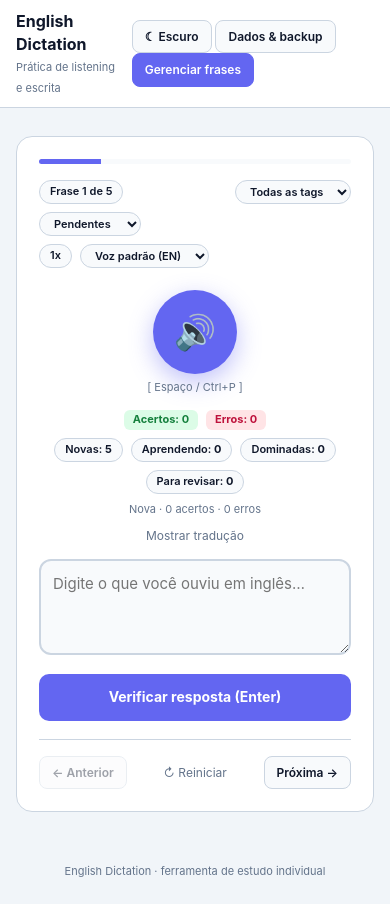
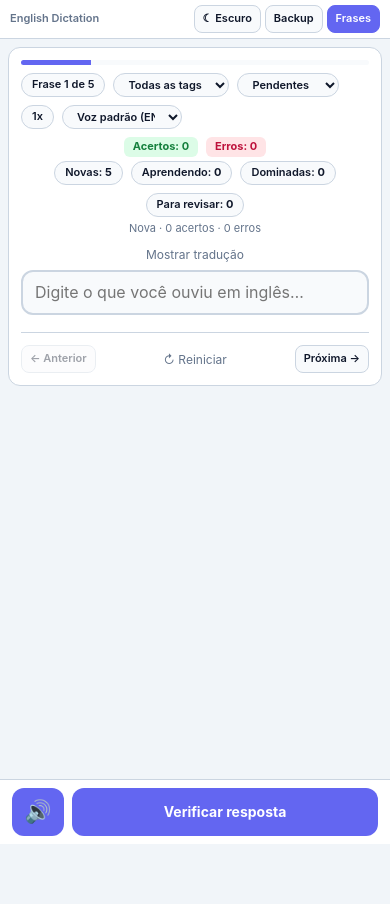
Before and after one commit to JCaetanoCode/English-Dictation, a plain HTML site: page index.html in a window 390 px wide. After the commit the page ends 844 px from the top, so only its background shows below. Drawn offline with Linux system fonts and the light colour scheme.

```diff
--- a/index.html
+++ b/index.html
@@ -2,7 +2,7 @@
 <html lang="pt-BR">
 <head>
 <meta charset="utf-8">
-<meta name="viewport" content="width=device-width, initial-scale=1, viewport-fit=cover">
+<meta name="viewport" content="width=device-width, initial-scale=1, viewport-fit=cover, interactive-widget=resizes-content">
 <title>English Dictation</title>
 <style>
 :root{--bg:#0f172a;--hd:#1e293b;--card:#1e293b;--bd:#334155;--tx:#e2e8f0;--mut:#94a3b8;--pri:#6366f1;--ok:#4ade80;--okbg:#06281a;--er:#fb7185;--erbg:#3b0f1c;--in:#0f172a;color-scheme:dark}
@@ -67,12 +67,39 @@ input[type=text],.f{background:var(--in);border:1px solid var(--bd);border-radiu
 .toast{position:fixed;left:50%;bottom:calc(20px + env(safe-area-inset-bottom,0px));transform:translateX(-50%);background:var(--pri);color:#fff;border-radius:8px;padding:9px 16px;font-weight:600;opacity:0;pointer-events:none;transition:opacity .2s;z-index:99}
 .toast.show{opacity:1}
 footer{text-align:center;color:var(--mut);font-size:11px;padding:24px 0 calc(24px + env(safe-area-inset-bottom,0px))}
+.dock,.m{display:none}
+.dock[hidden]{display:none!important}
+.dock{position:fixed;left:0;right:0;bottom:0;z-index:20;gap:8px;padding:8px 12px calc(8px + env(safe-area-inset-bottom,0px));background:var(--card);border-top:1px solid var(--bd)}
+.spkb{flex:0 0 52px;height:48px;border:0;border-radius:12px;background:var(--pri);color:#fff;font-size:22px}
+.spkb.on{animation:pulse .8s infinite alternate}
+.chkb{flex:1;height:48px;border:0;border-radius:12px;background:var(--pri);color:#fff;font-weight:700}
+.chkb:disabled{background:var(--bd);color:var(--mut);cursor:not-allowed}
+@media (max-width:600px){
+  header{padding:5px 10px}
+  .hd{gap:6px}
+  .brand small,.d{display:none}
+  .m{display:inline}
+  .brand b{font-size:11px;color:var(--mut);font-weight:600}
+  .btn{padding:5px 8px;font-size:11px}
+  main{margin:8px auto 0;padding:0 8px calc(76px + env(safe-area-inset-bottom,0px))}
+  .card{padding:12px;border-radius:12px}
+  .bar{margin-bottom:8px}
+  .sel{max-width:120px}
+  .spk,.chk,#kb,footer{display:none}
+  .dock{display:flex}
+  .stats{margin:8px 0 4px}
+  .hint{margin-bottom:6px}
+  textarea{min-height:44px;resize:none;overflow:hidden;font-size:16px;padding:9px 12px}
+  .res{margin-top:10px;padding:10px}
+  .nav{margin-top:12px;padding-top:12px}
+  .toast{bottom:calc(76px + env(safe-area-inset-bottom,0px))}
+}
 </style>
 </head>
 <body>
 <header><div class="hd">
   <div class="brand"><b>English Dictation</b><small>Prática de listening e escrita</small></div>
-  <div><button class="btn" id="bTheme" aria-label="Alternar tema claro e escuro"></button> <button class="btn" id="bBackup">Dados &amp; backup</button> <button class="btn pri" id="bManage">Gerenciar frases</button></div>
+  <div><button class="btn" id="bTheme" aria-label="Alternar tema claro e escuro"></button> <button class="btn" id="bBackup"><span class="d">Dados &amp; backup</span><span class="m">Backup</span></button> <button class="btn pri" id="bManage"><span class="d">Gerenciar frases</span><span class="m">Frases</span></button></div>
 </div></header>
 
 <main><div class="card" id="card">
@@ -84,12 +111,12 @@ footer{text-align:center;color:var(--mut);font-size:11px;padding:24px 0 calc(24p
   <div id="empty" class="empty" hidden>Nenhuma frase nesta tag. Adicione frases em “Gerenciar frases” ou importe um arquivo em “Dados &amp; backup”.</div>
   <div id="work">
     <button class="spk" id="spk" aria-label="Ouvir frase">&#128266;</button>
-    <div class="keys">[ Espaço / Ctrl+P ]</div>
+    <div class="keys" id="kb">[ Espaço / Ctrl+P ]</div>
     <div class="stats"><span class="st a">Acertos: <b id="nOk">0</b></span><span class="st e">Erros: <b id="nEr">0</b></span></div>
     <div class="stats" id="panel" style="margin-top:0"></div>
     <div class="keys" id="badge" style="margin-bottom:8px"></div>
     <button class="hint" id="hint">Mostrar tradução</button>
-    <textarea id="ans" placeholder="Digite o que você ouviu em inglês…" autocomplete="off" autocapitalize="off" spellcheck="false"></textarea>
+    <textarea id="ans" rows="1" placeholder="Digite o que você ouviu em inglês…" autocomplete="off" autocapitalize="off" spellcheck="false"></textarea>
     <div id="res"></div>
     <button class="chk" id="chk">Verificar resposta (Enter)</button>
     <div class="nav">
@@ -100,6 +127,7 @@ footer{text-align:center;color:var(--mut);font-size:11px;padding:24px 0 calc(24p
   </div>
 </div></main>
 <footer>English Dictation · ferramenta de estudo individual</footer>
+<div class="dock" id="dock"><button class="spkb" aria-label="Ouvir frase">&#128266;</button><button class="chkb">Verificar resposta</button></div>
 
 <dialog id="dBackup">
   <div class="hdm"><h2>Dados &amp; backup</h2><button class="btn" data-close>Fechar</button></div>
@@ -137,7 +165,7 @@ function seed(){return{version:1,tags:['Geral','Cotidiano'],phrases:[
 const MASTER=3,INT=[3,7,15,30],DAY=864e5,LBL={new:'Nova',learn:'Aprendendo',dom:'Dominada'};
 const st=p=>p.hits+p.miss===0?'new':p.streak>=MASTER?'dom':'learn';
 const dueNow=p=>st(p)==='dom'&&(!p.due||p.due<=Date.now());
-const MODES={pend:p=>st(p)!=='dom',err:p=>st(p)==='learn'&&p.miss>0,rev:dueNow,dom:p=>st(p)==='dom'};
+const MODES={pend:p=>st(p)!=='dom',err:p=>p.miss>0&&p.streak===0,rev:dueNow,dom:p=>st(p)==='dom'};
 let db=load(),filter='all',mode='pend',pin=null,idx=0,speed=1,hintOn=false,voices=[];
 function load(){try{const r=JSON.parse(localStorage.getItem(KEY));if(r&&Array.isArray(r.phrases))return fix(r)}catch(e){}return seed()}
 function save(){try{localStorage.setItem(KEY,JSON.stringify(db))}catch(e){}}
@@ -172,11 +200,11 @@ function render(){
   $('prog').style.width=L.length?((idx+1)/L.length*100)+'%':'0';
   $('count').textContent=L.length?`Frase ${idx+1} de ${L.length}`:'Sem frases';
   const T=db.phrases.filter(inTag),c=k=>T.filter(x=>st(x)===k).length;
-  $('nOk').textContent=T.reduce((s,x)=>s+x.hits,0);
-  $('nEr').textContent=T.reduce((s,x)=>s+x.miss,0);
+  $('nOk').textContent=T.filter(x=>x.streak>0).length;
+  $('nEr').textContent=T.filter(x=>x.miss>0&&x.streak===0).length;
   $('panel').innerHTML=[['Novas',c('new')],['Aprendendo',c('learn')],['Dominadas',c('dom')],['Para revisar',T.filter(dueNow).length]].map(([l,n])=>`<span class="pill">${l}: <b>${n}</b></span>`).join('');
   $('empty').textContent=db.phrases.length?'Nenhuma frase neste modo. Troque o modo de estudo ou a tag.':'Nenhuma frase cadastrada. Adicione em “Gerenciar frases” ou importe um arquivo em “Dados & backup”.';
-  $('empty').hidden=!!p;$('work').hidden=!p;
+  $('empty').hidden=!!p;$('work').hidden=!p;$('dock').hidden=!p;
   if(!p)return;
   const s=st(p);
   $('badge').textContent=`${LBL[s]} · ${p.hits} acertos · ${p.miss} erros`+(s==='dom'?(dueNow(p)?' · revisão pendente':` · revisão em ${Math.ceil((p.due-Date.now())/DAY)}d`):'');
@@ -199,7 +227,8 @@ function render(){
     if(p.translation)box.appendChild(el('div',null,'Tradução: '+p.translation));
     res.appendChild(box);
   }else{a.value='';a.disabled=false}
-  $('chk').disabled=!!p.status;
+  fit();
+  document.querySelectorAll('.chk,.chkb').forEach(b=>b.disabled=!!p.status);
   $('prev').disabled=idx===0;$('next').disabled=idx>=L.length-1;
 }
 function check(){
@@ -226,12 +255,19 @@ function speak(){
   speechSynthesis.cancel();
   const u=new SpeechSynthesisUtterance(p.text);u.lang='en-US';u.rate=speed;
   const v=voices.find(v=>v.name===$('voice').value);if(v){u.voice=v;u.lang=v.lang}
-  const b=$('spk');b.classList.add('on');u.onend=u.onerror=()=>b.classList.remove('on');
+  const bs=document.querySelectorAll('.spk,.spkb');bs.forEach(b=>b.classList.add('on'));u.onend=u.onerror=()=>bs.forEach(b=>b.classList.remove('on'));
   speechSynthesis.speak(u)}
 if('speechSynthesis' in window){loadVoices();speechSynthesis.onvoiceschanged=loadVoices}
 
 /* download / upload */
-function download(name,text,type){
+async function download(name,text,type){
+  if(window.claude&&claude.use){
+    try{
+      const dl=await claude.use('downloads');
+      if(!dl){toast('Download indisponível nesta visualização.');return}
+      await dl.save({filename:name,data:text});toast('Arquivo salvo.');
+    }catch(e){toast(e&&e.code==='declined'?'Download cancelado.':'Não foi possível salvar o arquivo.')}
+    return}
   const a=el('a');a.href=URL.createObjectURL(new Blob([text],{type}));a.download=name;
   document.body.appendChild(a);a.click();a.remove();setTimeout(()=>URL.revokeObjectURL(a.href),1000)}
 const stamp=()=>new Date().toISOString().slice(0,10);
@@ -309,6 +345,10 @@ $('mTagDel').onclick=()=>{
 /* eventos */
 $('spk').onclick=speak;
 $('chk').onclick=check;
+document.querySelectorAll('.spkb').forEach(b=>b.onclick=speak);
+document.querySelectorAll('.chkb').forEach(b=>b.onclick=check);
+$('dock').addEventListener('pointerdown',e=>e.preventDefault());
+$('dock').addEventListener('mousedown',e=>e.preventDefault());
 $('prev').onclick=()=>go(-1);$('next').onclick=()=>go(1);
 $('redo').onclick=()=>{const p=list()[idx];if(!p)return;p.status=null;p.answer='';save();render();$('ans').focus()};
 $('hint').onclick=()=>{hintOn=!hintOn;render()};
@@ -331,6 +371,14 @@ function setTheme(t,persist){
   if(persist)try{localStorage.setItem(KEY+'.theme',t)}catch(e){}}
 try{const t=localStorage.getItem(KEY+'.theme');if(t==='dark'||t==='light')root.dataset.theme=t}catch(e){}
 setTheme(curTheme());
+/* celular: campo cresce com o texto; barra sobe com o teclado */
+const mq=matchMedia('(max-width:600px)');
+function fit(){const a=$('ans');a.style.height='';if(mq.matches)a.style.height=(a.scrollHeight+4)+'px'}
+$('ans').addEventListener('input',fit);
+mq.addEventListener('change',fit);
+const vv=window.visualViewport;
+function dockPos(){if(!vv)return;const off=Math.max(0,window.innerHeight-vv.height-vv.offsetTop);$('dock').style.transform=off?`translateY(${-off}px)`:''}
+if(vv){vv.addEventListener('resize',dockPos);vv.addEventListener('scroll',dockPos)}
 $('bTheme').onclick=()=>setTheme(curTheme()==='dark'?'light':'dark',true);
 render();
 </script>
```
